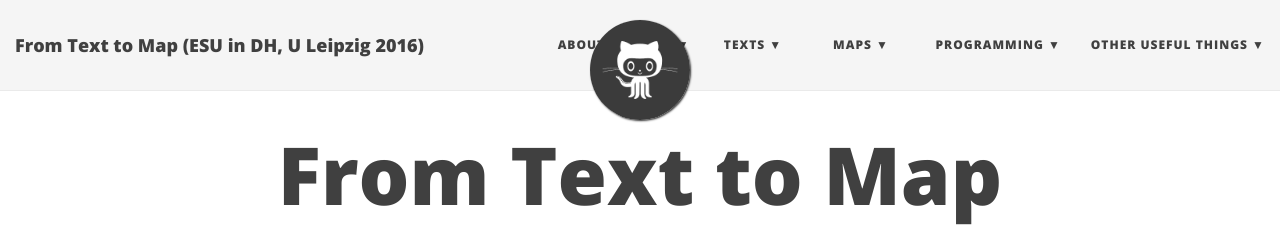
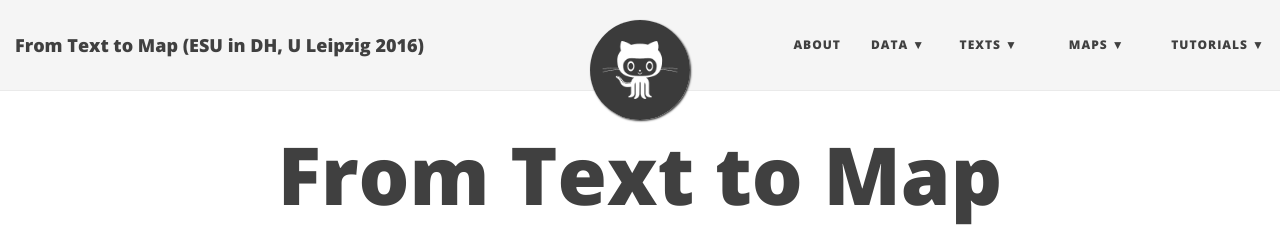
Before and after one commit to esu2016Mapping/esu2016Mapping.github.io, a Jekyll site: the page built from index.html, in a window 1280 px wide. Shown: the top 230 px of the page. Built offline with Jekyll 4.4.1, drawn with Linux system fonts in a browser that asks for light colours; nearby versions of some CDN libraries; the list of posts is cut into pages by our own code.

Commit message:
automatic update

```diff
--- a/_config.yml
+++ b/_config.yml
@@ -26,19 +26,20 @@
   About: "about"
   Data:
     - NHGIS: "https://www.nhgis.org/"
+    - DARMC: "http://darmc.harvard.edu/data-availability"
   Texts:
     - AntCont: "http://www.laurenceanthony.net/software/antconc/"
   Maps:
     - Carto[DB]: "http://www.carto.com"
     - Mapwarper: "http://www.mapwarper.net"
-  Programming:
+    - QGIS: "www.qgis.org/"
+  Tutorials:
+    - Markdown: "http://www.markdowntutorial.com/"
+    - RegEx: "http://regexone.com/"
+    - GitHub: "https://try.github.io"
     - R Interactive: "http://tryr.codeschool.com/"
     - R in R (Swirl): "http://swirlstats.com/"
     - Python: "http://www.learnpython.org/"
-  Other Useful Things:
-    - Markdown: "http://www.markdowntutorial.com/"
-    - RegEx: "http://regexone.com/"
-    - GitHub: "https://try.github.io"
 
 # Image to show in the navigation bar - image must be a square (width = height)
 # Remove this parameter if you don't want an image in the navbar
```
